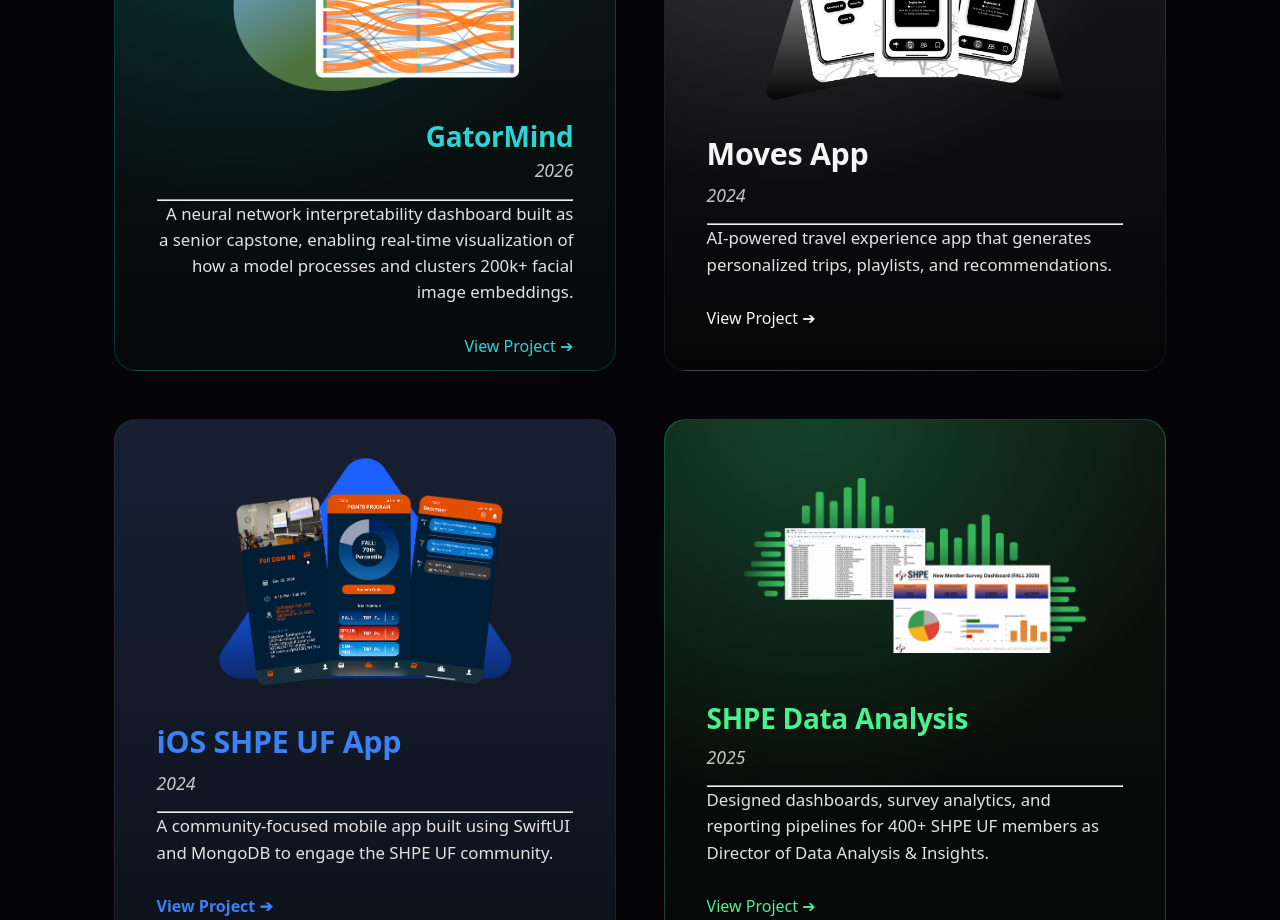
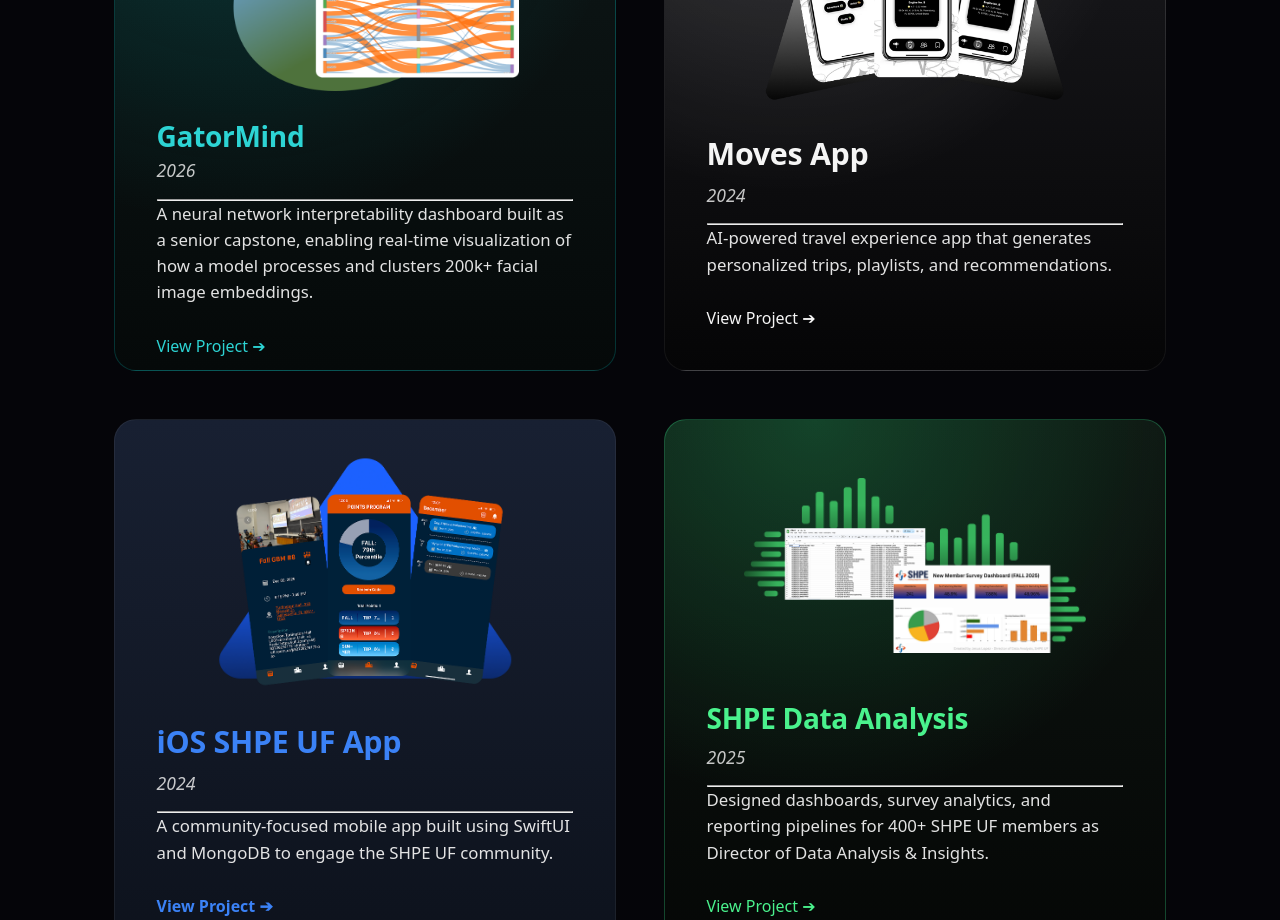
Before and after one commit to jlopezmarti20/jesuslopez-portfolio-website, a React (Vite) app: page / in a window 1280 px wide. Shown: the part 1060-1980 px from the top of the page. Built offline with nearby package versions, Linux system fonts and the light colour scheme.

Commit message:
Add GatorMind card styling

```diff
--- a/src/styles/components.css
+++ b/src/styles/components.css
@@ -557,6 +557,8 @@
 
 .project-card--gatormind h3 {
   color: #2dd4d4;
+  font-size: 1.75rem;
+  line-height: 1.2;
 }
 
 .project-card--gatormind .links a {
@@ -580,10 +582,5 @@
 
 .project-card--gatormind .project-card-content {
   margin-top: -6px;
-  text-align: right;
+  text-align: left;
 }
-
-.project-card--gatormind h3 {
-  font-size: 1.75rem;
-  line-height: 1.2;
-}
```
